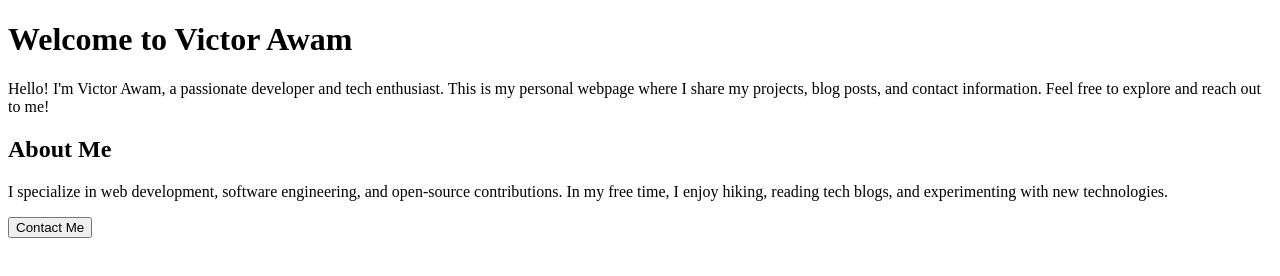
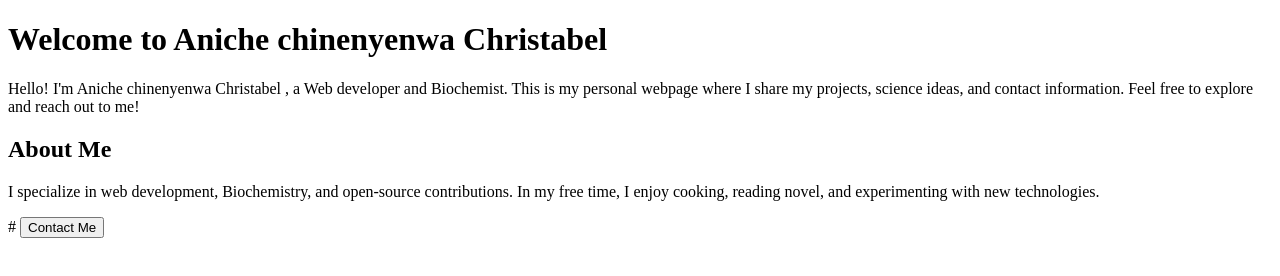
Before and after one commit to christybelle2005/Aniche-chinenyenwa-html-basic, a plain HTML site: page index.html in a window 1280 px wide. Drawn offline with Linux system fonts and the light colour scheme.

Commit message:
index.html
Chinenyenwa

```diff
--- a/index.html
+++ b/index.html
@@ -3,21 +3,21 @@
 <head>
     <meta charset="UTF-8">
     <meta name="viewport" content="width=device-width, initial-scale=1.0">
-    <title>Victor Awam</title>
+    <title>Aniche chinenyenwa Christabel </title>
 </head>
 <body>
-    <h1>Welcome to Victor Awam</h1>
+    <h1>Welcome to Aniche chinenyenwa Christabel </h1>
     <p>
-        Hello! I'm Victor Awam, a passionate developer and tech enthusiast.
-        This is my personal webpage where I share my projects, blog posts,
+        Hello! I'm Aniche chinenyenwa Christabel , a Web developer and Biochemist.
+        This is my personal webpage where I share my projects, science ideas,
         and contact information. Feel free to explore and reach out to me!
     </p>
     <h2>About Me</h2>
     <p>
-        I specialize in web development, software engineering, and open-source contributions.
-        In my free time, I enjoy hiking,
-        reading tech blogs, and experimenting with new technologies.
-    </p>
+        I specialize in web development, Biochemistry, and open-source contributions.
+        In my free time, I enjoy cooking,
+        reading novel, and experimenting with new technologies.
+    </p>#
     <button>
         Contact Me
     </button>
```
